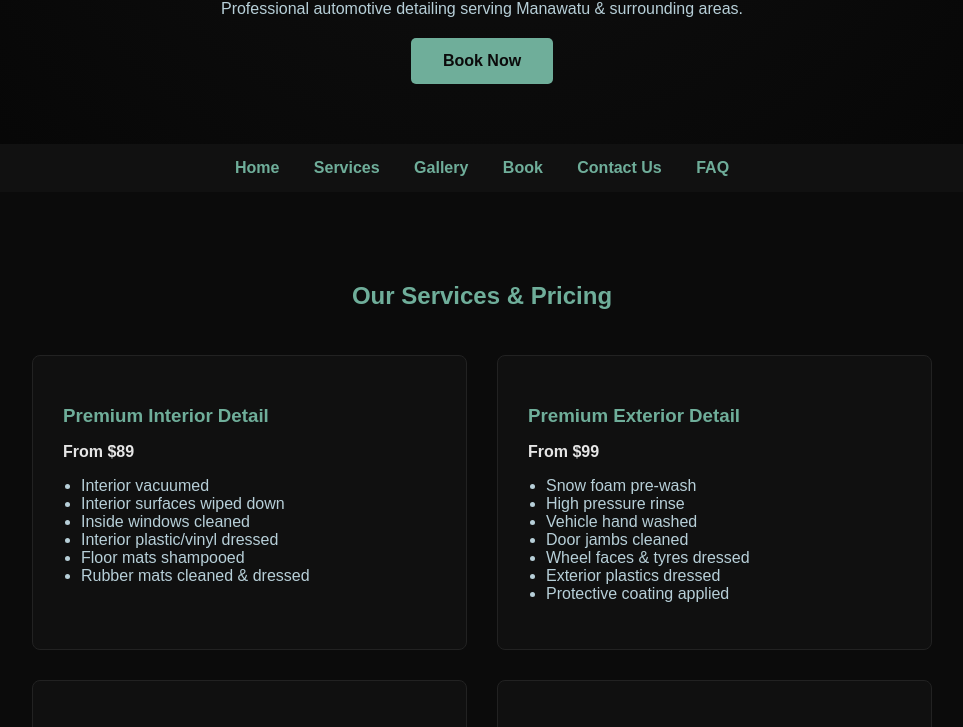
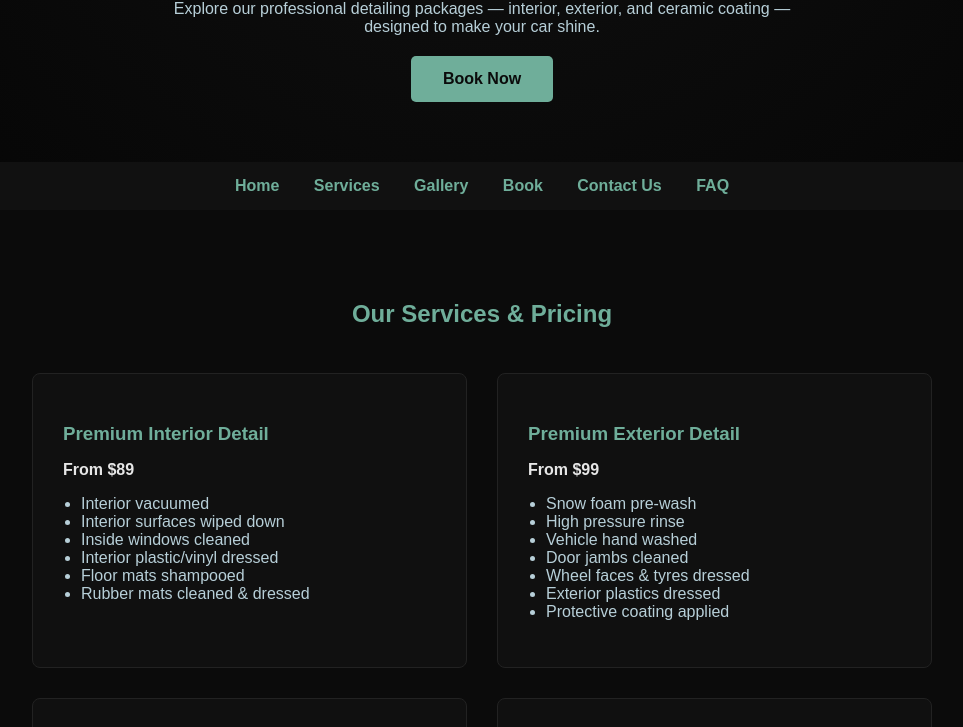
Before and after one commit to DeltaDivingNZ/DeltaDetailing, a plain HTML site: page services.html in a window 1280 px wide. Shown: the part 303-1030 px from the top of the page, without its empty margins (158-1121 px from the left). Drawn offline with Linux system fonts and the light colour scheme.

Commit message:
Update services.html

```diff
--- a/services.html
+++ b/services.html
@@ -101,7 +101,7 @@ footer a { color:#6fae9a; }
 <header>
 <img src="assets/DD Logo Medium.png" alt="Delta Detailing">
 <h1>Delta Detailing</h1>
-<p>Professional automotive detailing serving Manawatu & surrounding areas.</p>
+<p>Explore our professional detailing packages — interior, exterior, and ceramic coating — designed to make your car shine.</p>
 <a class="btn" href="booking.html">Book Now</a>
 </header>
 
```
